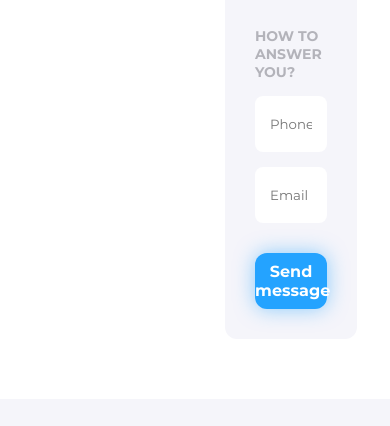
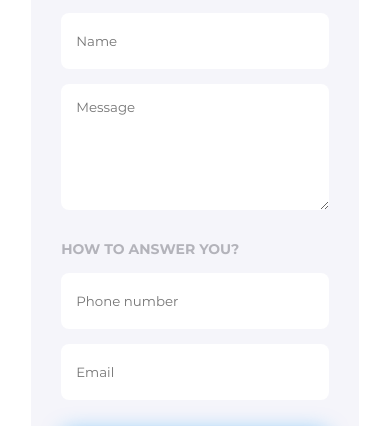
Before and after one commit to Adelaida-Viliorovna/hillel_git_hw, a website: page app/pages/contact_page.html in a window 390 px wide. Shown: the part 666-1092 px from the top of the page. Drawn offline with Linux system fonts and the light colour scheme.

Commit message:
end make contact and team pages

```diff
--- a/app/pages/contact_page.html
+++ b/app/pages/contact_page.html
@@ -8,7 +8,7 @@
 </head>
 <body>
     <header class="header">
-        <a class="header__logo" href="./index.html">
+        <a class="header__logo" href="../../index.html">
             <svg width="297" height="60" viewBox="0 0 297 60" fill="none" xmlns="http://www.w3.org/2000/svg">
                 <use href="../../dist/img/icons/sprite.svg#logo_contact"></use>
             </svg>
@@ -73,11 +73,11 @@
         <div class="main_contact-page__form">
             <h1 class="main_contact-page__h1">We would like to help you</h1>
             <form class="main_contact-page__contact-form" action="">
-                <input class="main_contact-page__name" type="text" placeholder="Name" required>
-                <textarea rows="6" class="main_contact-page__message" type="text" placeholder="Message" required></textarea>
-                <label class="main_contact-page__label" for="phone_number">How to answer you?</label>
-                <input class="main_contact-page__contact-phone" type="tel" id="phone_number" placeholder="Phone number" required>
-                <input class="main_contact-page__contact-mail" type="email" placeholder="Email" required>
+                <input class="input main_contact-page__name" type="text" placeholder="Name" required>
+                <textarea rows="6" class="input main_contact-page__message" type="text" placeholder="Message" required></textarea>
+                <label class="input main_contact-page__label" for="phone_number">How to answer you?</label>
+                <input class="input main_contact-page__contact-phone" type="tel" id="phone_number" placeholder="Phone number" required>
+                <input class="input main_contact-page__contact-mail" type="email" placeholder="Email" required>
                 <button class="main_contact-page__form-btn">Send message</button>
             </form>
         </div>
--- a/app/scss/style.scss
+++ b/app/scss/style.scss
@@ -826,6 +826,14 @@ html {
         display: flex;
         flex-direction: column;
     }
+    .input {
+        &:focus {
+            border: 1px solid #24A3FF;
+        }
+        // &:invalid {
+        //     border: 1px solid #FF0000;
+        // }
+    }
     &__name {
         padding: 15px;
         border: none;
@@ -877,6 +885,12 @@ html {
         font-weight: bold;
         color: $color-base-white;
         box-shadow: 0 0 20px rgba($color: #24A3FF, $alpha: 0.5);
+        &:hover {
+            background-color: $color-active-hover;
+        }
+        &:active {
+            background-color: $color-active-active;
+        }
     }
 
 }
@@ -1025,6 +1039,15 @@ html {
         }
     }
 
+    .main_contact-page {
+        &__contact {
+            width: 35.41%;
+        }
+        &__form {
+            width: 35.41%;
+        }
+    }
+
     .footer {
         &__content {
             width: 91.67%;
@@ -1092,6 +1115,15 @@ html {
         }
         &__card {
             width: 28.87%;
+        }
+    }
+
+    .main_contact-page {
+        &__contact {
+            width: 41.21%;
+        }
+        &__form {
+            width: 41.21%;
         }
     }
 
@@ -1227,6 +1259,18 @@ html {
         }
         &__card {
             width: 45.37%;
+        }
+    }
+
+    .main_contact-page {
+        flex-direction: column;
+        justify-content: center;
+        align-items: center;
+        &__contact {
+            width: 84.37%;
+        }
+        &__form {
+            width: 84.37%;
         }
     }
 
@@ -1417,6 +1461,15 @@ html {
         }
     }
 
+    .main_contact-page {
+        &__contact {
+            width: 84%;
+        }
+        &__form {
+            width: 84%;
+        }
+    }
+
     .footer {
         &__content {
             width: 84%;
```
Also changed, not shown: app/pages/team_page.html (+2 -2 lines), dist/css/style.css.
